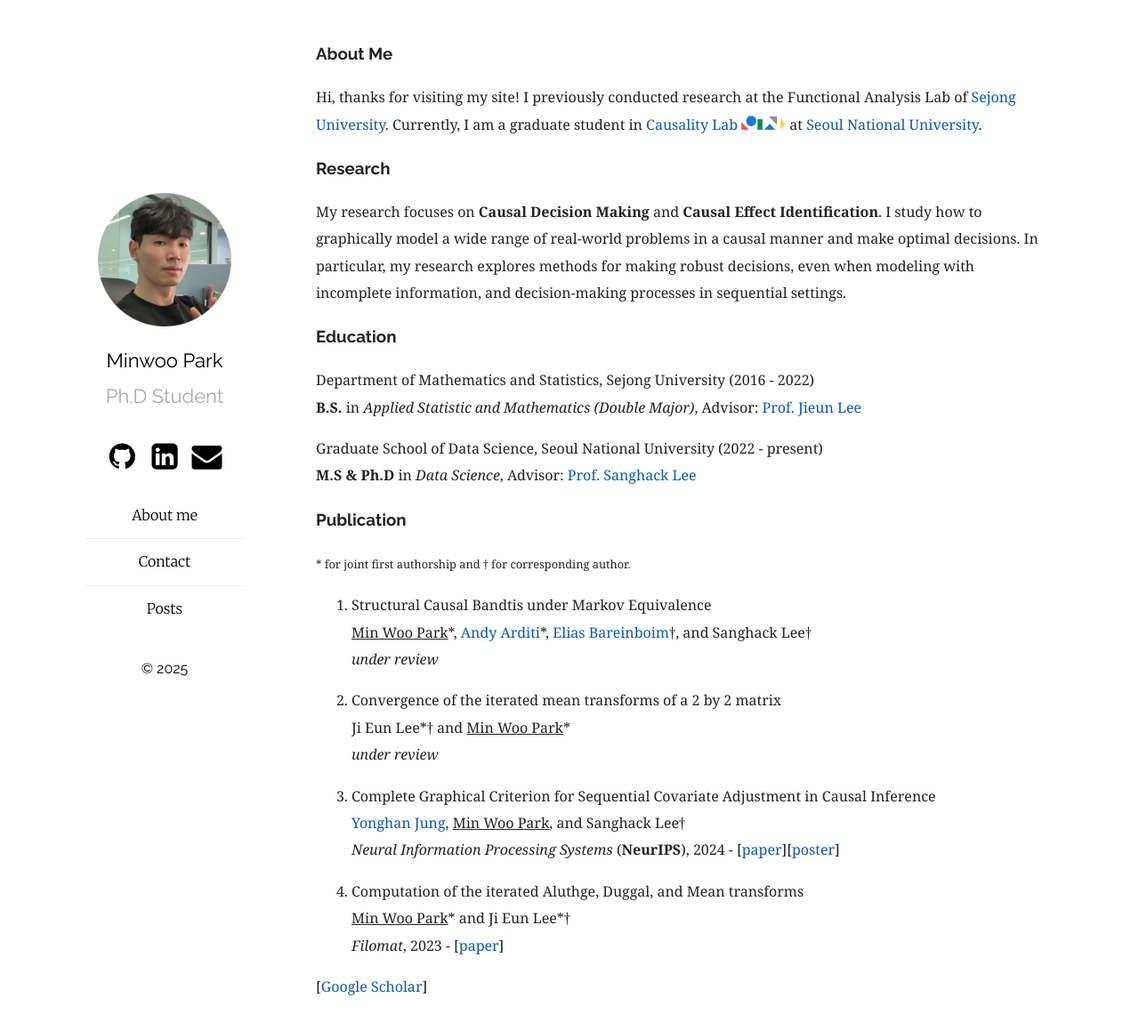
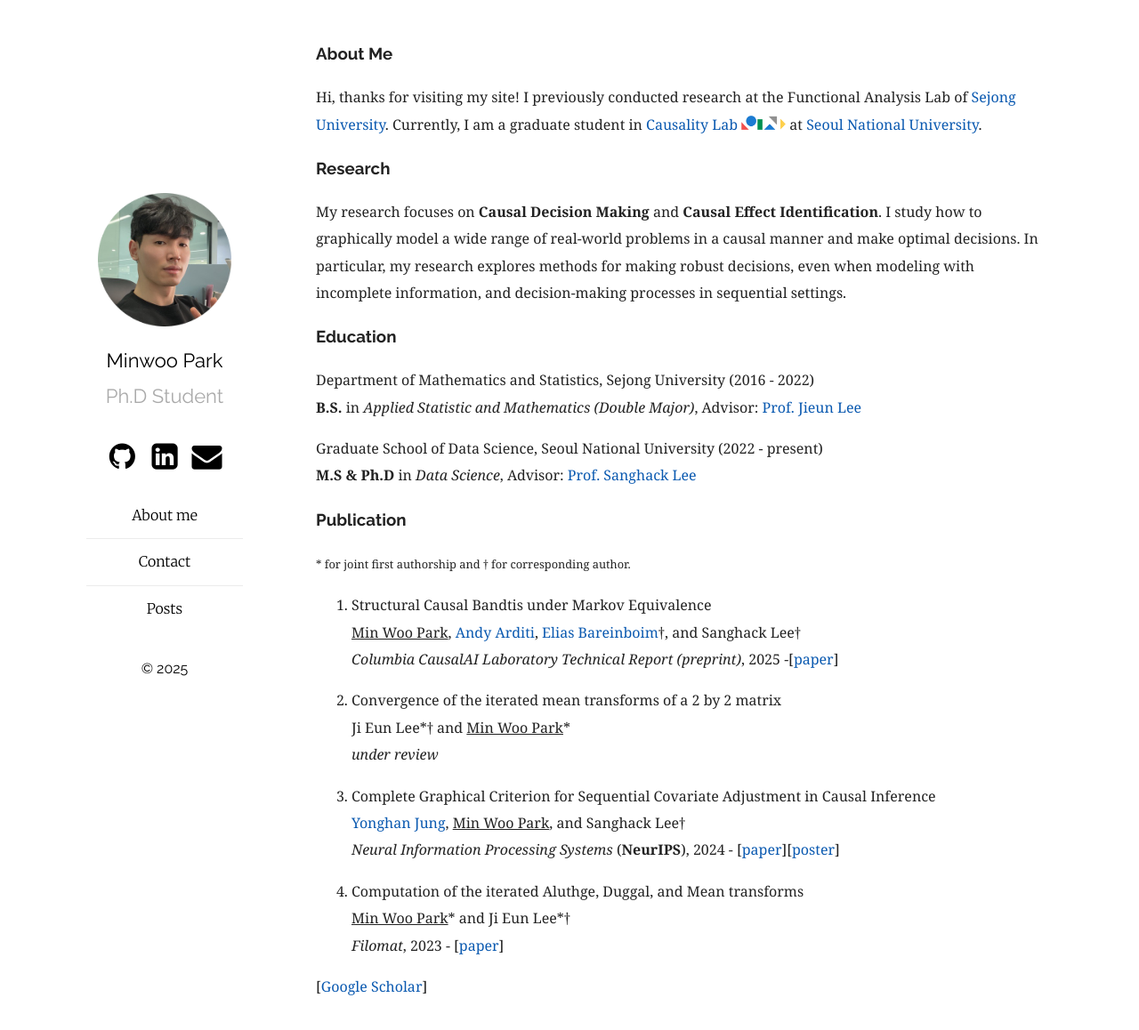
Before and after one commit to MinwooPark96/minwoopark96.github.com, a Jekyll site: the page built from aboutme.md, in a window 1280 px wide and 1169 px high. Shown: the top 1158 px of the window at 89% size. Built offline with Jekyll 4.4.1, drawn with Linux system fonts in a browser that asks for light colours.

Commit message:
Tech report

```diff
--- a/aboutme.md
+++ b/aboutme.md
@@ -23,8 +23,8 @@ Graduate School of Data Science, Seoul National University (2022 - present)<br/>
 <small>\* for joint first authorship and † for corresponding author.</small>
 
 1. Structural Causal Bandtis under Markov Equivalence <br/>
-<ins>Min Woo Park</ins>\*, [Andy Arditi](https://andyrdt.com/)\*, [Elias Bareinboim](https://causalai.net/)†, and Sanghack Lee† <br/>
-*under review*
+<ins>Min Woo Park</ins>, [Andy Arditi](https://andyrdt.com/), [Elias Bareinboim](https://causalai.net/)†, and Sanghack Lee† <br/>
+*Columbia CausalAI Laboratory Technical Report (preprint)*, 2025 -[[paper](https://causalai.net/)]
 
 2. Convergence of the iterated mean transforms of a 2 by 2 matrix <br/>
 Ji Eun Lee\*† and <ins>Min Woo Park</ins>\* <br/>
```
Also changed, not shown: contact.md (+1 -1 lines).
